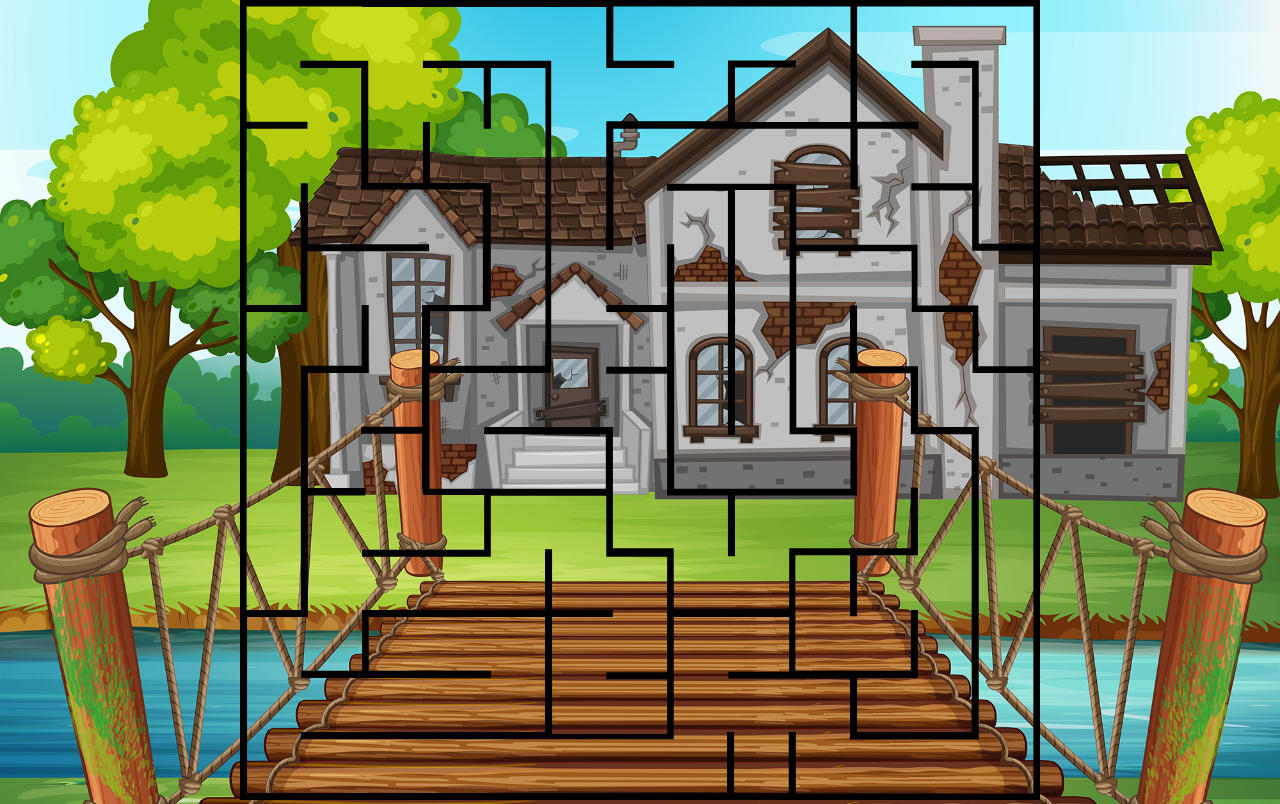
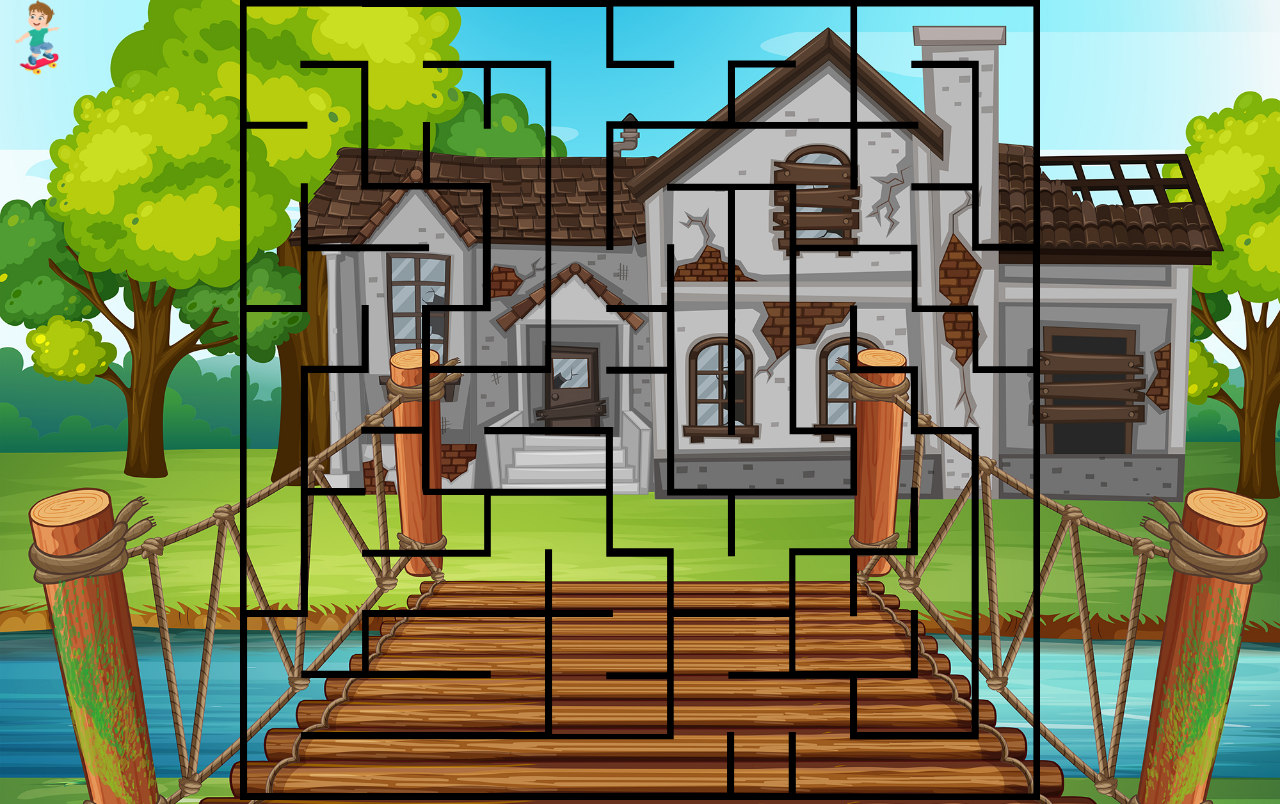
Before and after one commit to matvejvasiljev/labyrinth, a React (Create React App) app in the folder labyrinth/: page / in a window 1280 px wide. Built offline with nearby package versions, Linux system fonts and the light colour scheme; a web font is replaced by a local one.

Commit message:
started making movement for the characters

```diff
--- a/labyrinth/src/App.css
+++ b/labyrinth/src/App.css
@@ -94,3 +94,10 @@ button:hover {
 #mazeImage{
   display: none;
 }
+
+#characterBoy{
+  width: 75px;
+  height: 75px;
+  position: absolute;
+
+}
--- a/labyrinth/src/App.js
+++ b/labyrinth/src/App.js
@@ -10,8 +10,56 @@ class App extends React.Component {
       arrowPoint: 0,
       canvas: "",
       ctx: "",
+      keys: [],
+
+      boyStyle: {
+        top: 0,
+        left: 0,
+      },
     }
     this.arrowInterval = "";
+    this.animation = this.animation.bind(this)
+  }
+
+  animation() {
+    if (this.state.keys.length !== 0){
+      this.setState(function (state) {
+        let keys = state.keys
+        if (keys.includes(39)){
+          let boyStyle = state.boyStyle
+          boyStyle.left += 3
+          return{
+            boyStyle: boyStyle,
+          }
+        }
+      })
+    }
+  }
+
+  componentDidMount() {
+    document.onkeydown = (e) => {
+      this.setState(function (state) {
+        let keys = state.keys
+        if (!keys.includes(e.keyCode)) {
+          keys.push(e.keyCode)
+        }
+        console.log(keys)
+        return {
+          keys: keys,
+        }
+      })
+    }
+
+    document.onkeyup = (e) => {
+      this.setState(function (state) {
+        let keys = state.keys
+        if (keys.includes(e.keyCode)){
+          keys.splice(keys.indexOf(e.keyCode), 1)
+        }
+      })
+    }
+
+    setInterval(this.animation, 10)
   }
 
   handleSubmit(e) {
@@ -79,6 +127,11 @@ class App extends React.Component {
     const arrowStyle = {
       transform: "rotate(" + this.state.arrowAngle + "deg)"
     }
+
+    const boyStyle = {
+      top: this.state.boyStyle.top + "px",
+      left: this.state.boyStyle.left + "px",
+    }
     return (
       <div>
         <form className="startMenu" onSubmit={(e) => this.handleSubmit(e)} action="">
@@ -94,6 +147,9 @@ class App extends React.Component {
         <form className="game" action="">
           <canvas></canvas>
           <img src="kidmaze-01.svg" id="mazeImage" onLoad={() => this.handleMazeLoad()} alt="" />
+          <div className="characters">
+            <img id="characterBoy" style={boyStyle} src="boy.png" alt="" />
+          </div>
         </form>
       </div>
     )
@@ -101,3 +157,6 @@ class App extends React.Component {
 }
 
 export default App;
+
+// сделать передвижение для остальных клавиш
+// нарисовать дизайн лабиринта
--- a/labyrinth/src/index.js
+++ b/labyrinth/src/index.js
@@ -6,9 +6,9 @@ import reportWebVitals from './reportWebVitals';
 
 const root = ReactDOM.createRoot(document.getElementById('root'));
 root.render(
-  <React.StrictMode>
+  // <React.StrictMode>
     <App />
-  </React.StrictMode>
+  // </React.StrictMode>
 );
 
 // If you want to start measuring performance in your app, pass a function
```
